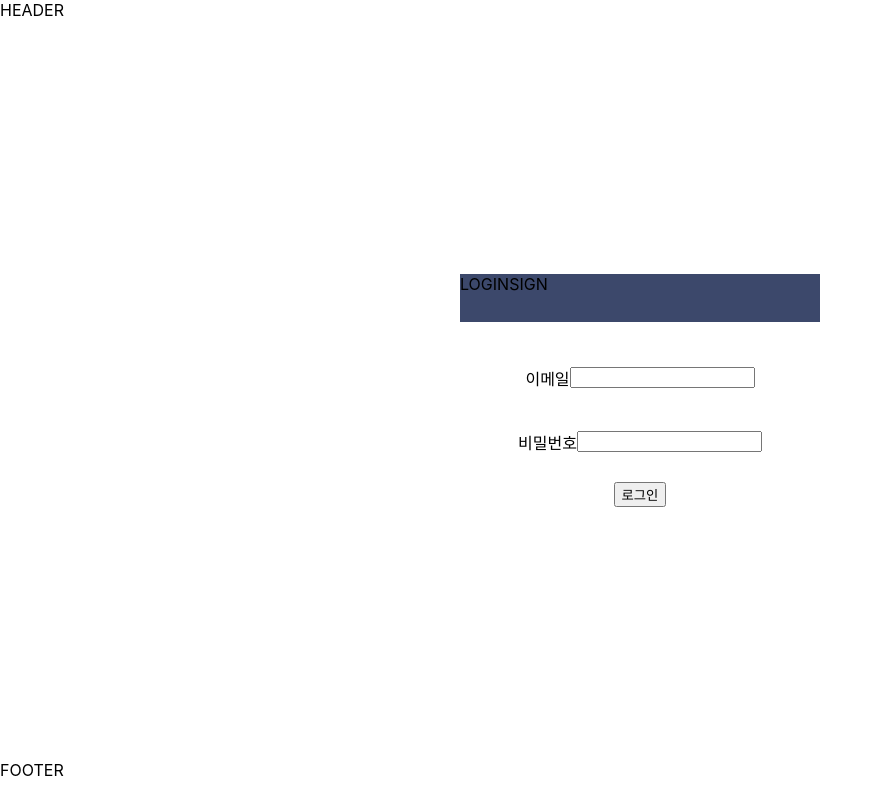
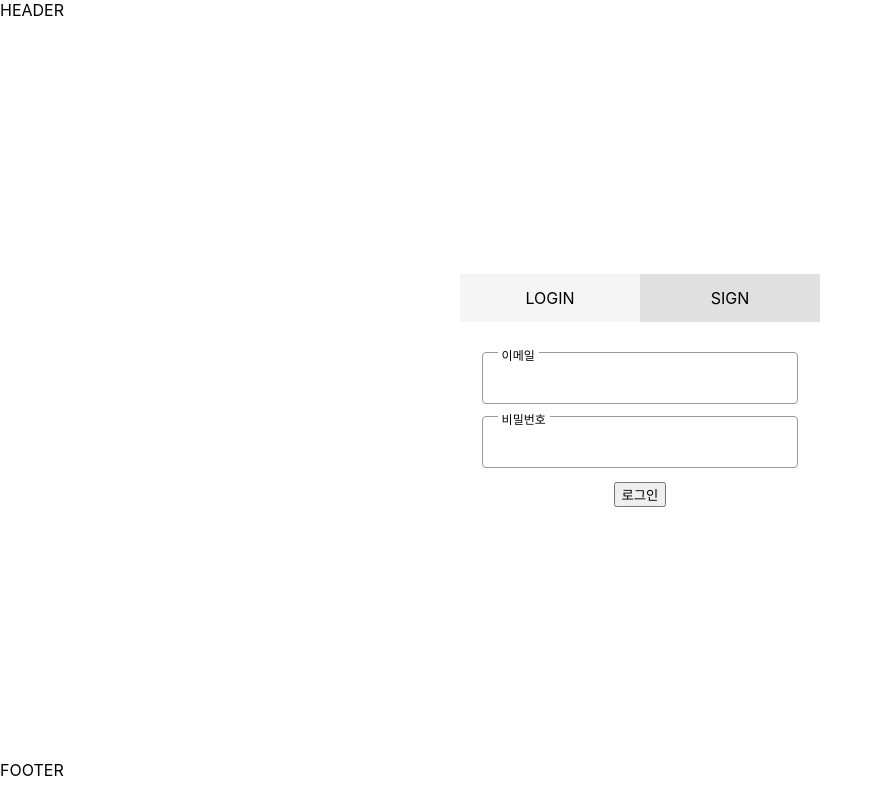
Before and after one commit to naturej/react, a React (Create React App) app: page / in a window 1280 px wide. Shown: the whole page, without its empty margins (0-882 px from the left). Built offline with nearby package versions, Linux system fonts and the light colour scheme.

Commit message:
style: 메인 화면 꾸미기

```diff
--- a/src/pages/main/components/style.js
+++ b/src/pages/main/components/style.js
@@ -15,4 +15,22 @@ export const InputBox = styled.div`
   height: 48px;
   ${flexCenter}
   margin-bottom: 16px;
+
+  input {
+    width: 100%;
+    border: 1px solid #999;
+    border-radius: 4px;
+    height: 100%;
+    text-align: center;
+  }
+
+  label {
+    position: absolute;
+    left: 16px;
+    top: -8px;
+    background-color: ${({ theme }) => theme.PALETTE.background.white};
+    font-size: ${({ theme }) => theme.FONT_SIZE.small};
+    z-index: 1;
+    padding: 0 4px;
+  }
 `;
--- a/src/pages/main/index.js
+++ b/src/pages/main/index.js
@@ -13,8 +13,8 @@ const MainPage = () => {
   return (
     <S.Container>
       <S.Header>
-        <div onClick={onClickFormHeader}>LOGIN</div>
-        <div onClick={onClickFormHeader}>SIGN</div>
+        <S.LoginHeader onClick={onClickFormHeader}>LOGIN</S.LoginHeader>
+        <S.SignUpHeader onClick={onClickFormHeader}>SIGN</S.SignUpHeader>
       </S.Header>
       {isFormLogin ? <SignInForm /> : <SignUpForm />}
     </S.Container>
@@ -35,10 +35,30 @@ const Header = styled.div`
   height: 48px;
   display: flex;
   background-color: ${({ theme }) => theme.PALETTE.primary[300]};
+
+  div {
+    ${flexCenter}
+    width:50%;
+    cursor: pointer;
+    :hover {
+      opacity: 0.7;
+    }
+  }
+`;
+
+const LoginHeader = styled.div`
+  background-color: ${({ theme, isFormLogin }) =>
+    isFormLogin ? `#e0e0e0` : `#f5f5f5`};
+`;
+const SignUpHeader = styled.div`
+  background-color: ${({ theme, isFormLogin }) =>
+    isFormLogin ? `#f5f5f5` : `#e0e0e0`};
 `;
 
 // 일반 components와 styled-components의 구분을 위해 만든 객체
 const S = {
   Container,
   Header,
+  LoginHeader,
+  SignUpHeader,
 };
```
